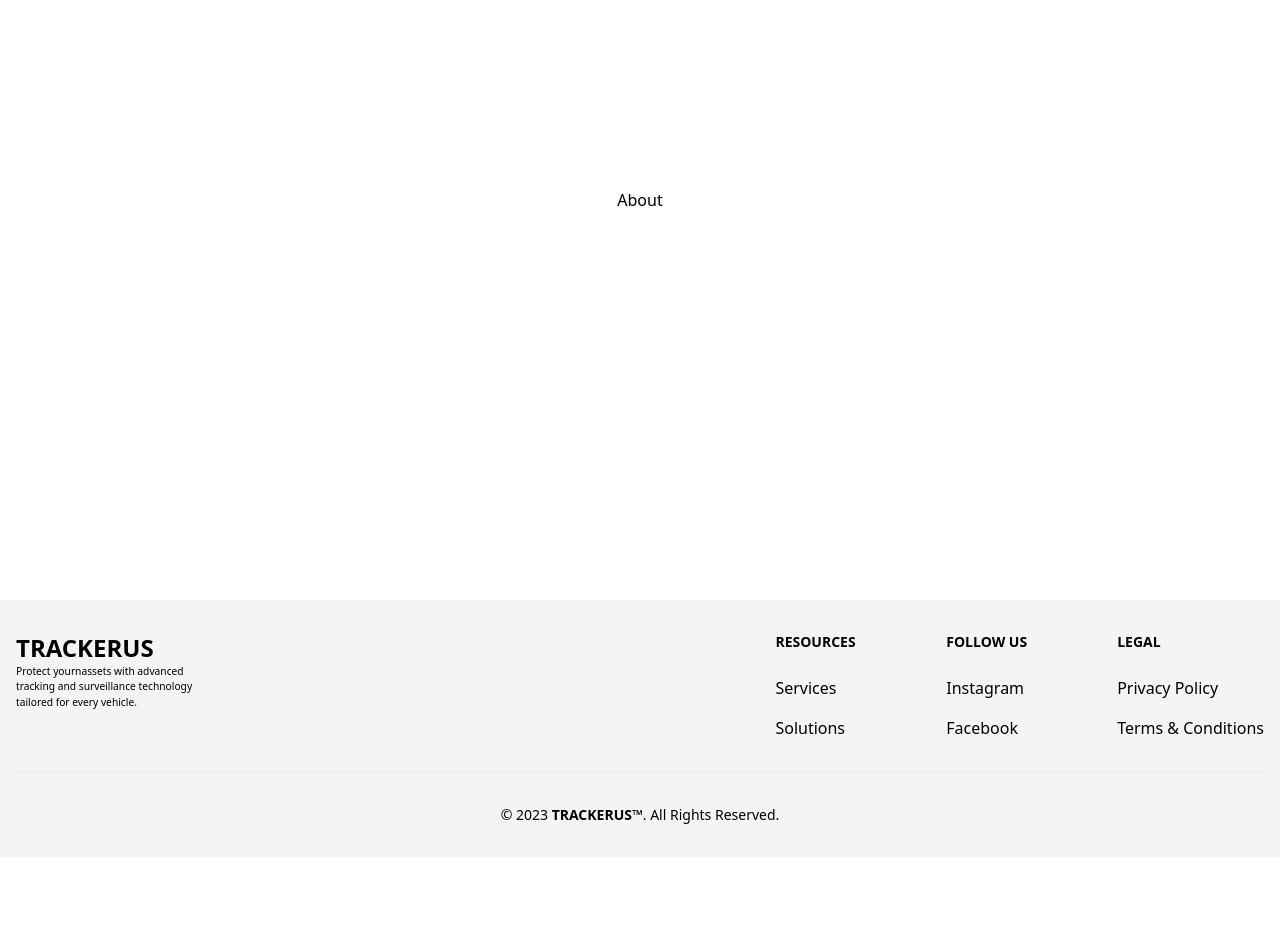
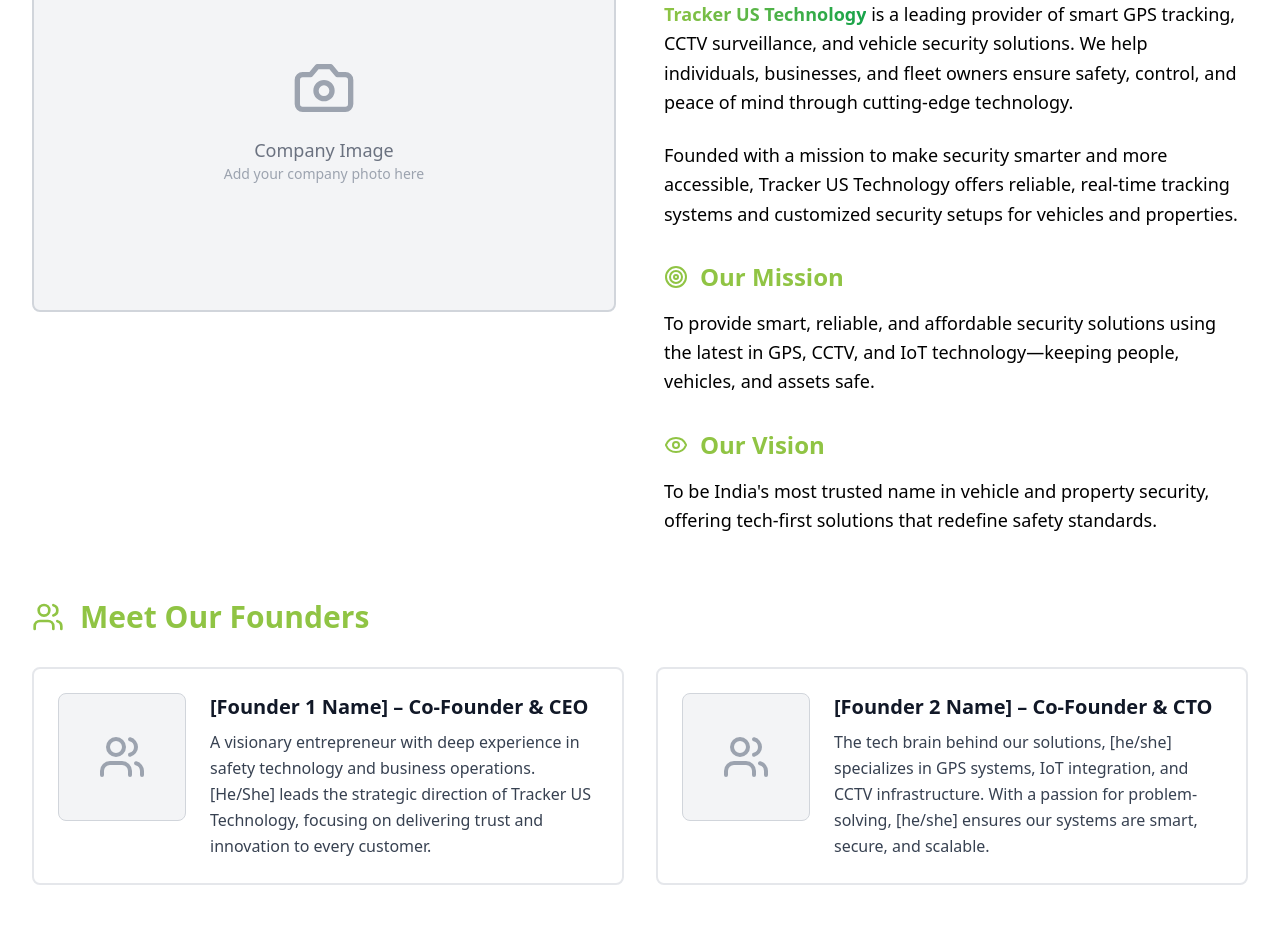
Before and after one commit to Akashmanjhi7/trackerus, a React (Vite) app: page /about in a window 1280 px wide. Shown: the part 200-1150 px from the top of the page. Before the commit the page ends 1057 px from the top, so only its background shows below. Built offline with nearby package versions, Linux system fonts and the light colour scheme.

Commit message:
Add about

```diff
--- a/package.json
+++ b/package.json
@@ -12,6 +12,7 @@
   "dependencies": {
     "framer-motion": "^11.11.9",
     "lenis": "^1.1.14",
+    "lucide-react": "^0.511.0",
     "react": "^18.3.1",
     "react-dom": "^18.3.1",
     "react-fast-marquee": "^1.6.5",
--- a/src/pages/About.jsx
+++ b/src/pages/About.jsx
@@ -1,11 +1,169 @@
-import React from 'react'
+// src/pages/About.jsx
+import React from "react";
+import {
+  Eye,
+  Shield,
+  Camera,
+  Smartphone,
+  Users,
+  Target,
+  Phone,
+} from "lucide-react";
+import { founders, offerings } from "../utils/aboutData";
 
 const About = () => {
   return (
-    <div className='h-screen flex justify-center items-center'>
-      <h1>About</h1>
+    <div className="min-h-screen pt-20">
+      <div className="max-w-7xl mx-auto px-4 sm:px-6 lg:px-8 py-12">
+        {/* About Section */}
+        <div className="flex flex-col lg:flex-row gap-12 items-start mb-16">
+          <div className="w-full lg:w-1/2">
+            <div className="bg-gray-100 border-2 border-gray-300 rounded-lg h-96 flex items-center justify-center">
+              <div className="text-center">
+                <Camera className="w-16 h-16 mx-auto mb-4 text-gray-400" />
+                <p className="text-gray-500 text-lg">Company Image</p>
+                <p className="text-gray-400 text-sm">
+                  Add your company photo here
+                </p>
+              </div>
+            </div>
+          </div>
+
+          <div className="w-full lg:w-1/2">
+            <h1 className="text-4xl md:text-5xl font-bold mb-6 bg-gradient-to-r from-[#90C444] to-green-600 text-transparent bg-clip-text">
+              About Us
+            </h1>
+            <div className="space-y-6">
+              <p className="text-lg leading-relaxed">
+                <strong className="bg-gradient-to-r from-[#90C444] to-green-600 text-transparent bg-clip-text">
+                  Tracker US Technology
+                </strong>{" "}
+                is a leading provider of smart GPS tracking, CCTV surveillance,
+                and vehicle security solutions. We help individuals, businesses,
+                and fleet owners ensure safety, control, and peace of mind
+                through cutting-edge technology.
+              </p>
+              <p className="text-lg leading-relaxed">
+                Founded with a mission to make security smarter and more
+                accessible, Tracker US Technology offers reliable, real-time
+                tracking systems and customized security setups for vehicles and
+                properties.
+              </p>
+            </div>
+
+            {/* Mission */}
+            <div className="mt-8">
+              <div className="flex items-center mb-4 text-text">
+                <Target className="w-6 h-6 mr-3" />
+                <h2 className="text-2xl font-bold">Our Mission</h2>
+              </div>
+              <p className="text-lg leading-relaxed">
+                To provide smart, reliable, and affordable security solutions
+                using the latest in GPS, CCTV, and IoT technology—keeping
+                people, vehicles, and assets safe.
+              </p>
+            </div>
+
+            {/* Vision */}
+            <div className="mt-8">
+              <div className="flex items-center mb-4 text-text">
+                <Eye className="w-6 h-6 mr-3" />
+                <h2 className="text-2xl font-bold">Our Vision</h2>
+              </div>
+              <p className="text-lg leading-relaxed">
+                To be India's most trusted name in vehicle and property
+                security, offering tech-first solutions that redefine safety
+                standards.
+              </p>
+            </div>
+          </div>
+        </div>
+
+        {/* Founders */}
+        <div className="mb-16">
+          <div className="flex items-center mb-8 text-text">
+            <Users className="w-8 h-8 mr-4" />
+            <h2 className="text-3xl font-bold">Meet Our Founders</h2>
+          </div>
+
+          <div className="grid md:grid-cols-2 gap-8">
+  {founders.map((founder, idx) => (
+    <div
+      key={idx}
+      className="border-2 border-gray-200 rounded-lg p-6 group
+                 bg-white hover:bg-gradient-to-r hover:from-[#7CBF3B] hover:to-green-700
+                 transition-colors duration-300"
+    >
+      <div className="flex flex-col sm:flex-row gap-6">
+        <div className="bg-gray-100 border border-gray-300 rounded-lg w-32 h-32 flex items-center justify-center flex-shrink-0">
+          <Users className="w-12 h-12 text-gray-400 group-hover:text-white transition-colors duration-300" />
+        </div>
+        <div className="flex-1">
+          <h3 className="text-xl font-bold mb-2 text-gray-900 group-hover:text-white transition-colors duration-300">
+            {founder.name} – {founder.title}
+          </h3>
+          <p className="text-gray-700 leading-relaxed group-hover:text-white transition-colors duration-300">
+            {founder.description}
+          </p>
+        </div>
+      </div>
     </div>
-  )
-}
+  ))}
+</div>
 
-export default About
+
+
+        </div>
+
+        {/* Offerings */}
+        <div className="mb-16">
+          <div className="flex items-center mb-8 text-text">
+            <Shield className="w-8 h-8 mr-4" />
+            <h2 className="text-3xl font-bold">What We Offer</h2>
+          </div>
+
+          <div className="grid md:grid-cols-3 gap-6">
+            {offerings.map((offer, idx) => {
+              const Icon = offer.icon;
+              return (
+                <div
+                  key={idx}
+                  className="border-2 border-gray-200 rounded-lg p-6 text-center group
+             bg-white hover:bg-gradient-to-r hover:from-[#7CBF3B] hover:to-green-700
+             transition-colors duration-300"
+                >
+                  <Icon className="w-12 h-12 mx-auto mb-4 text-gray-800 group-hover:text-white transition-colors duration-300" />
+                  <h3 className="text-xl font-bold mb-3 text-gray-900 group-hover:text-white transition-colors duration-300">
+                    {offer.title}
+                  </h3>
+                  <p className="text-gray-700 group-hover:text-white transition-colors duration-300">
+                    {offer.description}
+                  </p>
+                </div>
+              );
+            })}
+          </div>
+        </div>
+
+        {/* Contact Section */}
+        <div className="text-center">
+          <div className="flex items-center justify-center mb-6">
+            <Phone className="w-8 h-8 mr-4" />
+            <h2 className="text-3xl font-bold">Get in Touch</h2>
+          </div>
+
+          <p className="text-lg mb-6 max-w-2xl mx-auto">
+            Want to secure your vehicle or business? Contact us today and
+            experience the power of smart tracking and surveillance.
+          </p>
+
+          <button className="bg-gradient-to-r from-[#90C444] to-green-600 text-white px-8 py-3 rounded-lg text-lg font-semibold hover:from-[#7CBF3B] hover:to-green-700 transition-colors duration-200">
+            Contact Us Today
+          </button>
+        </div>
+      </div>
+    </div>
+  );
+};
+
+export default About;
--- a/src/pages/Contact.jsx
+++ b/src/pages/Contact.jsx
@@ -31,10 +31,9 @@ const Contact = () => {
               <textarea placeholder="Message*" name='Message' required className="w-full h-32 bg-gray-100 text-gray-900 mt-2 p-3 rounded-lg focus:outline-none focus:shadow-outline resize-none"></textarea>
             </div>
             <div className="my-2 w-1/2 lg:w-1/4">
-              <button type='submit' className="uppercase text-sm font-bold tracking-wide bg-text text-gray-100 p-3 rounded-lg w-full
-                      focus:outline-none focus:shadow-outline">
-                Send Message
-              </button>
+             <button type='submit' className="uppercase text-sm font-bold tracking-wide bg-gradient-to-r from-[#90C444] to-green-600 text-white p-3 rounded-lg w-full hover:from-[#7CBF3B] hover:to-green-700 transition-colors duration-200 focus:outline-none focus:shadow-outline">
+  Send Message
+</button>
             </div>
           </div>
 
--- /dev/null
+++ b/src/utils/aboutData.js
@@ -0,0 +1,38 @@
+// src/data/aboutData.js
+import { MapPin, Camera, Shield } from 'lucide-react';
+
+export const founders = [
+  {
+    name: "[Founder 1 Name]",
+    title: "Co-Founder & CEO",
+    description:
+      "A visionary entrepreneur with deep experience in safety technology and business operations. [He/She] leads the strategic direction of Tracker US Technology, focusing on delivering trust and innovation to every customer.",
+  },
+  {
+    name: "[Founder 2 Name]",
+    title: "Co-Founder & CTO",
+    description:
+      "The tech brain behind our solutions, [he/she] specializes in GPS systems, IoT integration, and CCTV infrastructure. With a passion for problem-solving, [he/she] ensures our systems are smart, secure, and scalable.",
+  },
+];
+
+export const offerings = [
+  {
+    title: "GPS Tracking Systems",
+    icon: MapPin,
+    description: "For personal vehicles, fleets & logistics",
+    hover: true,
+  },
+  {
+    title: "CCTV Installation & Monitoring",
+    icon: Camera,
+    description: "For homes, offices, shops",
+    hover: false,
+  },
+  {
+    title: "Vehicle Security Solutions",
+    icon: Shield,
+    description: "Like immobilizers, live tracking, and alerts",
+    hover: false,
+  },
+];
```
Also changed, not shown: 1 other file (tests, documents, lock files or other folders).
